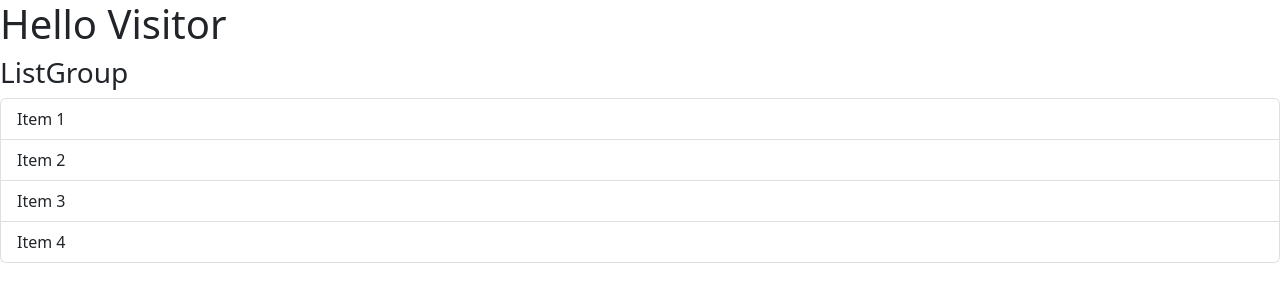
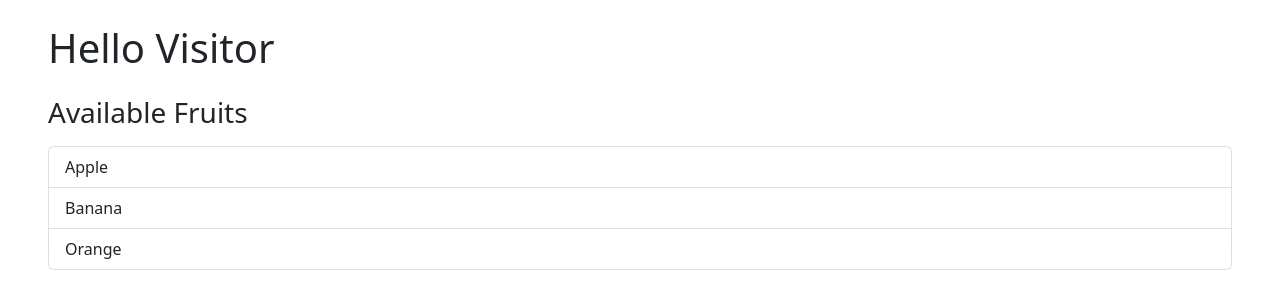
Before and after one commit to reiugit/react-app-example, a React (Vite) app: page / in a window 1280 px wide. Shown: the top 308 px of the page. Built offline with nearby package versions, Linux system fonts and the light colour scheme.

Commit message:
Added Props for Components

```diff
--- a/src/App.tsx
+++ b/src/App.tsx
@@ -1,11 +1,14 @@
-import Message from "./Message";
+import Greet from "./Greet";
 import ListGroup from "./components/ListGroup";
 
 function App() {
   return (
-    <div>
-      <Message />
-      <ListGroup />
+    <div className="mx-5 my-4">
+      <Greet name="Visitor" />
+      <ListGroup
+        title="Available Fruits"
+        items={["Apple", "Banana", "Orange"]}
+      />
     </div>
   );
 }
--- /dev/null
+++ b/src/Greet.tsx
@@ -0,0 +1,9 @@
+interface Props {
+  name: String;
+}
+
+function Greet({ name }: Props) {
+  return <h1 className="mb-4">Hello {name}</h1>;
+}
+
+export default Greet;
--- a/src/Message.tsx
+++ /dev/null
@@ -1,6 +0,0 @@
-function Message() {
-  const name = "Visitor";
-  return <h1>Hello {name}</h1>;
-}
-
-export default Message;
--- a/src/components/ListGroup.tsx
+++ b/src/components/ListGroup.tsx
@@ -1,14 +1,18 @@
 import { useState } from "react";
 
-function ListGroup() {
-  let items = ["Item 1", "Item 2", "Item 3", "Item 4"];
+interface Props {
+  title: string;
+  items: string[];
+}
+
+function ListGroup({ title, items }: Props) {
   //items = [];
 
   const [selectedIndex, setSelectedIndex] = useState(-1);
 
   return (
     <>
-      <h3>ListGroup</h3>
+      <h3 className="mb-3">{title}</h3>
 
       {items.length === 0 && <p>No items</p>}
 
```
